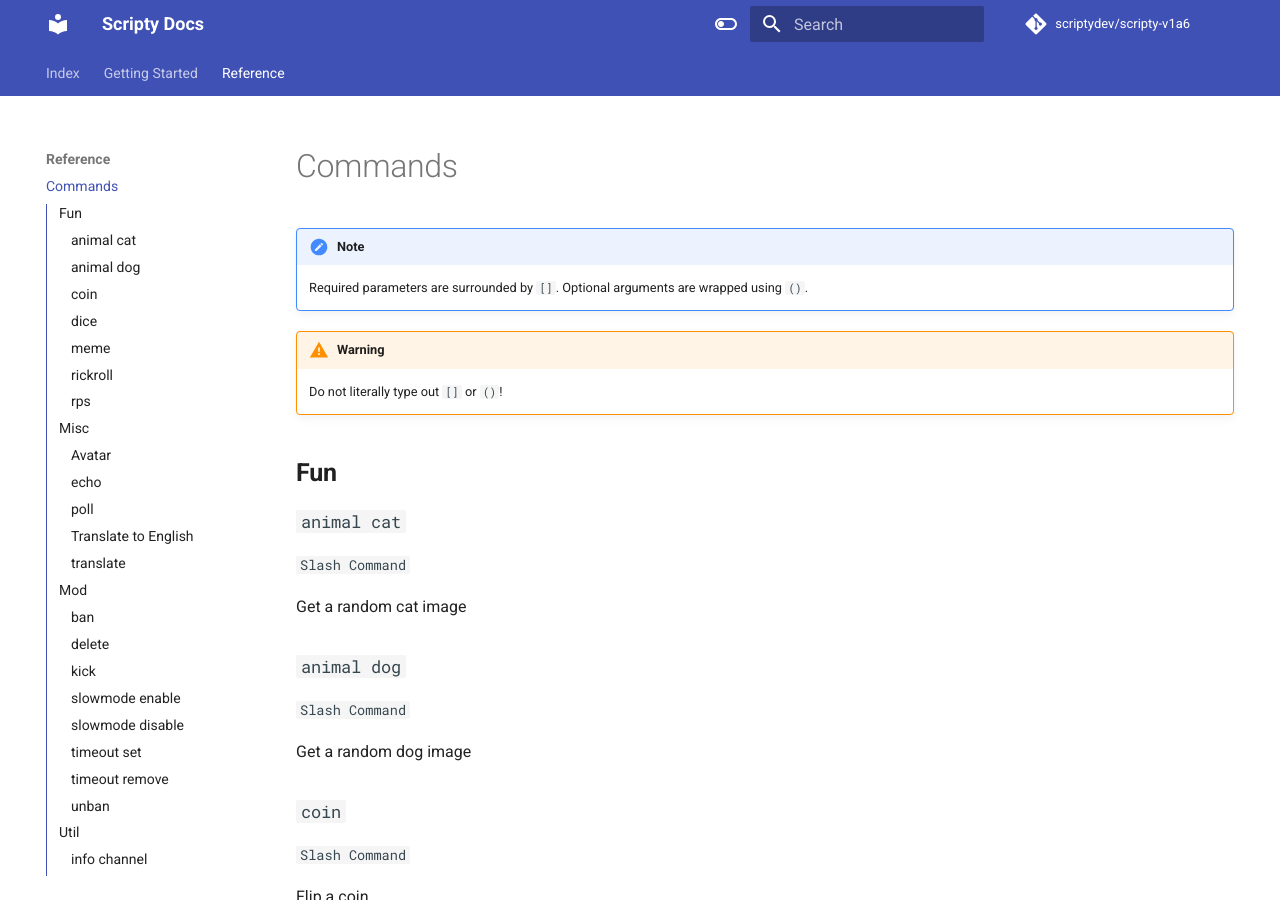
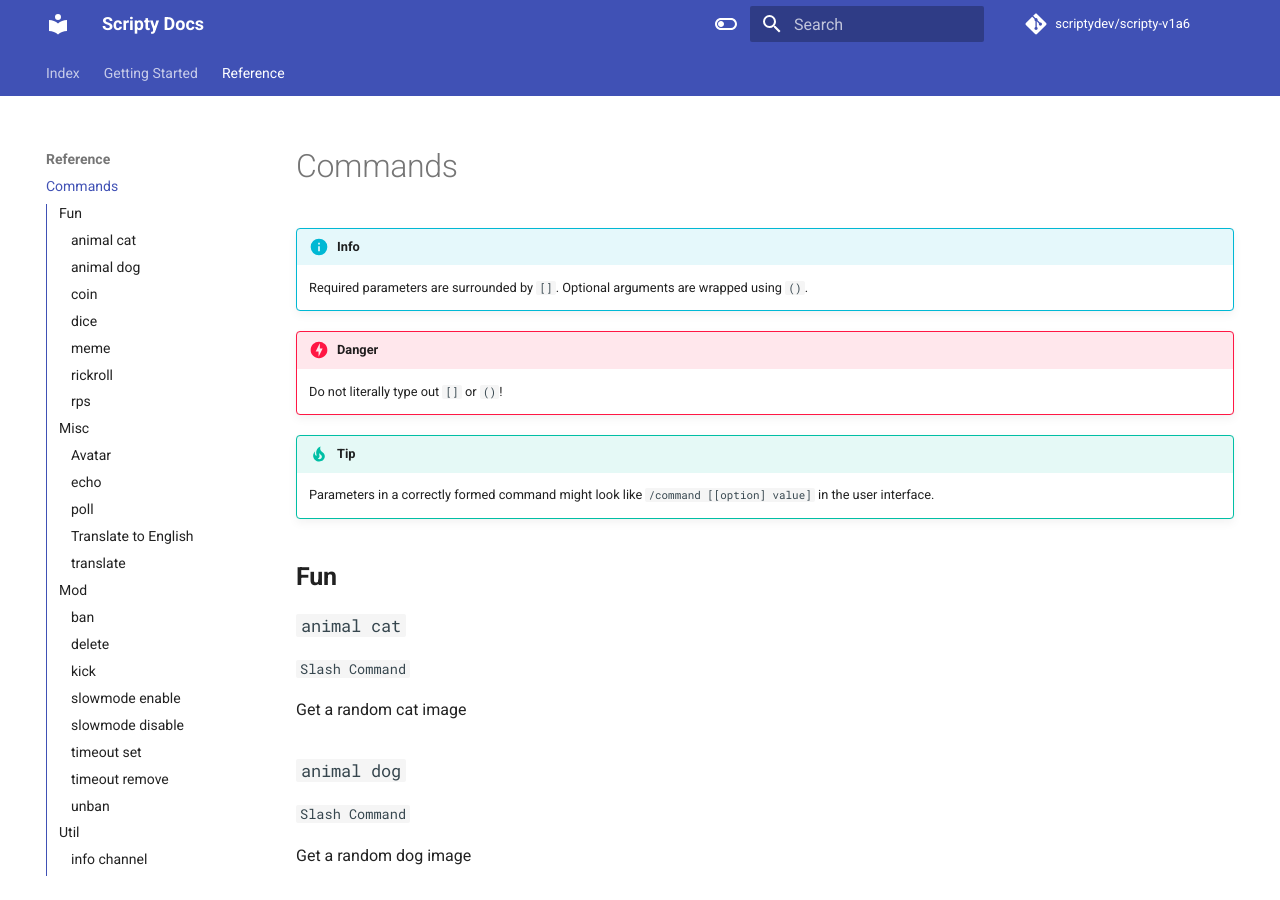
Before and after one commit to scriptydev/prescripty, an MkDocs documentation site: the page built from docs/reference/index.md, in a window 1280 px wide and 900 px high. Built offline with MkDocs 1.6.1 and Material for MkDocs 9.7.7, drawn with Linux system fonts in a browser that asks for light colours; comment, search, counter and statistics services are not loaded.

Commit message:
Add more whatever they call it things

```diff
--- a/docs/reference/index.md
+++ b/docs/reference/index.md
@@ -1,10 +1,13 @@
 # Commands
 
-!!! note
+!!! info
     Required parameters are surrounded by `[]`. Optional arguments are wrapped using `()`.
 
-!!! warning
+!!! danger
     Do not literally type out `[]` or `()`!
+
+!!! tip
+    Parameters in a correctly formed command might look like `/command [[option] value]` in the user interface.
 
 ## **Fun**
 
```
